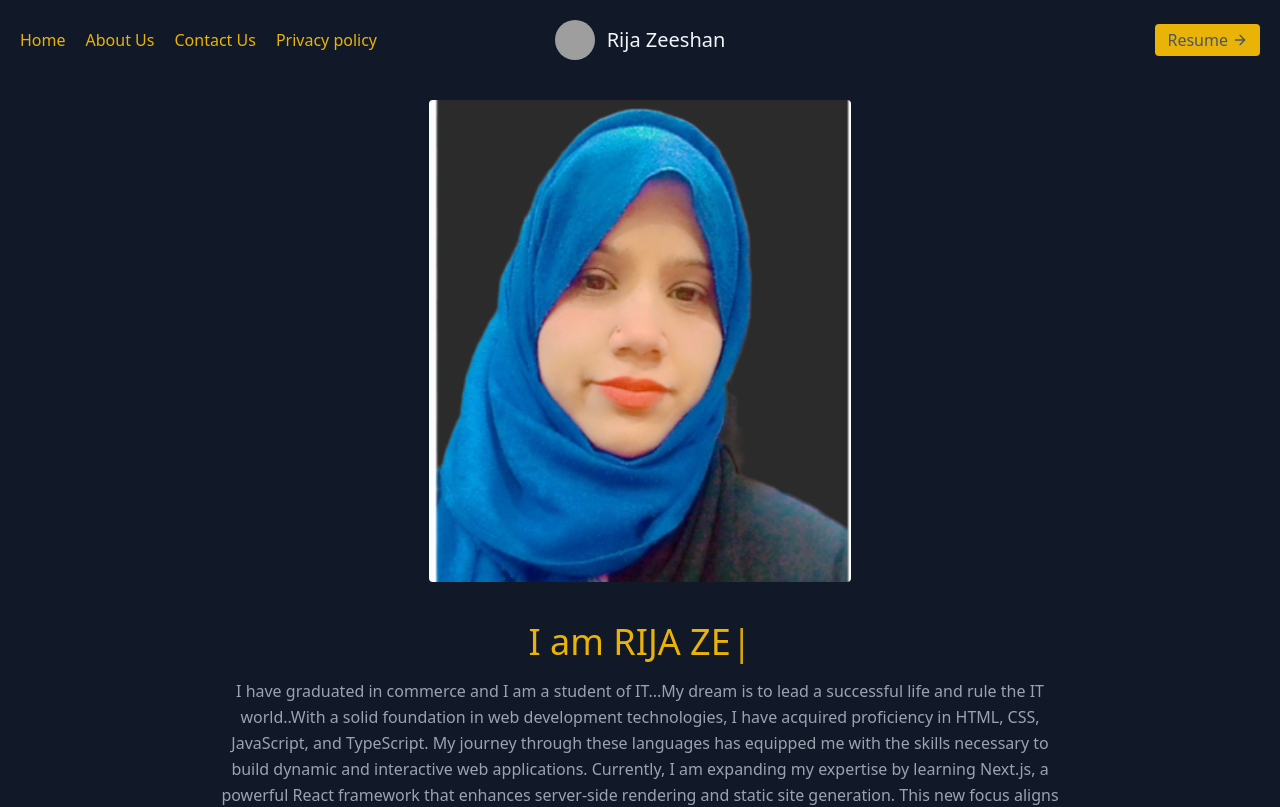
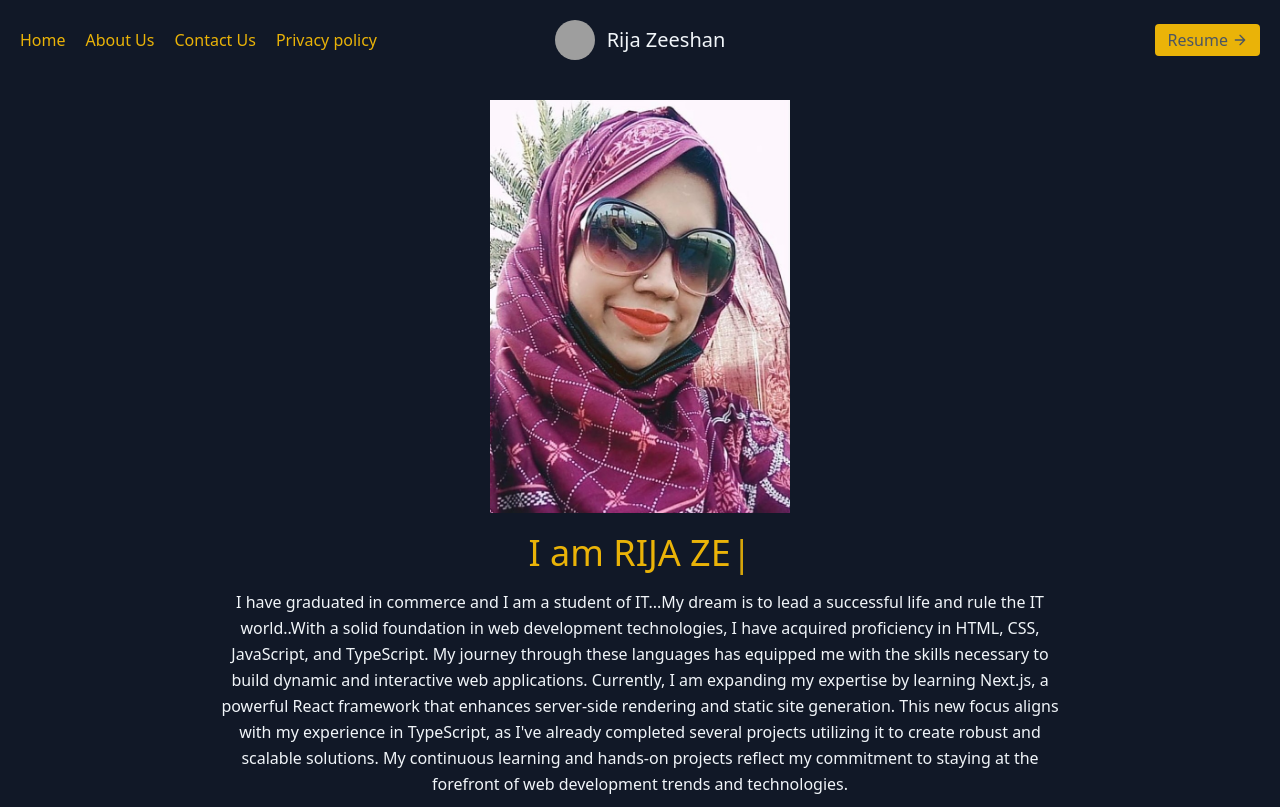
Before and after one commit to Rija-zeeshan/personal-portfolio, a Next.js app: page / in a window 1280 px wide. Shown: the top 807 px of the page. Built offline with nearby package versions, Linux system fonts and the light colour scheme; grey boxes are pictures that could not be loaded.

Commit message:
first commit

```diff
--- a/src/app/page.tsx
+++ b/src/app/page.tsx
@@ -7,6 +7,7 @@ import { FaCss3Alt } from "react-icons/fa";
 import { IoLogoJavascript } from "react-icons/io";
 import { SiTypescript } from "react-icons/si";
 import { FaPython } from "react-icons/fa";
+import Image from "next/image";
 
 
 export default function Home() {
@@ -48,11 +49,13 @@ export default function Home() {
 </header>
 
     {/*hero section*/}
-    <section className="text-gray-400 bg-gray-900 body-font">
+    <section className="text-slate-100 bg-gray-900 body-font">
   <div className="container mx-auto flex flex-col px-2 py-5 justify-center items-center">
-    <img className="lg:w-2/6 md:w-3/6 w-5/6 mb-10 object-cover object-center rounded" alt="hero" src="image/rija.png"/>
+  <Image src="/image/mypicture.jpg" alt="my picture" width={300} height={300}  />
+
+    {/*<img className="lg:w-2/6 md:w-3/6 w-5/6 mb-10 object-cover object-center rounded" alt="hero" src="image/rija.png"/>*/}
     <div className="w-full md:w-2/3 flex flex-col mb-16 items-center text-center">
-      <h1 className="title-font sm:text-4xl text-3xl mb-4 font-medium text-yellow-500"><Typewriter
+      <h1 className="title-font sm:text-4xl text-3xl mb-4 font-medium text-yellow-500 mt-5"><Typewriter
   options={{
     strings: ['HEY THERE!', 'I am RIJA ZEESHAN', 'I am Web Developer'],
     autoStart: true,
@@ -175,6 +178,7 @@ export default function Home() {
     <div className="flex flex-wrap -m-4">
       <div className="p-4 md:w-1/3">
         <div className="h-full border-2 border-gray-200 border-opacity-60 rounded-lg overflow-hidden">
+          {/*<Image src={"/image/calculater.png"} alt={"calculater"} height={30} width={375}/>*/}
           <img className="lg:h-48 md:h-36 w-full object-cover object-center" src="/image/calculater.png" alt="blog"/>
           <div className="p-6">
             <h2 className="tracking-widest text-xs title-font font-medium text-gray-400 mb-1">CATEGORY</h2>
```
Also changed, not shown: public/image/mypicture.jpg (added), public/image/rz.jpg (added).
